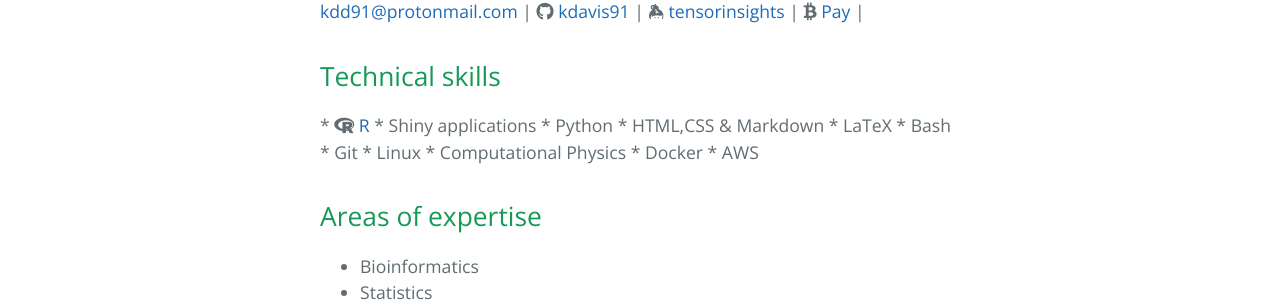
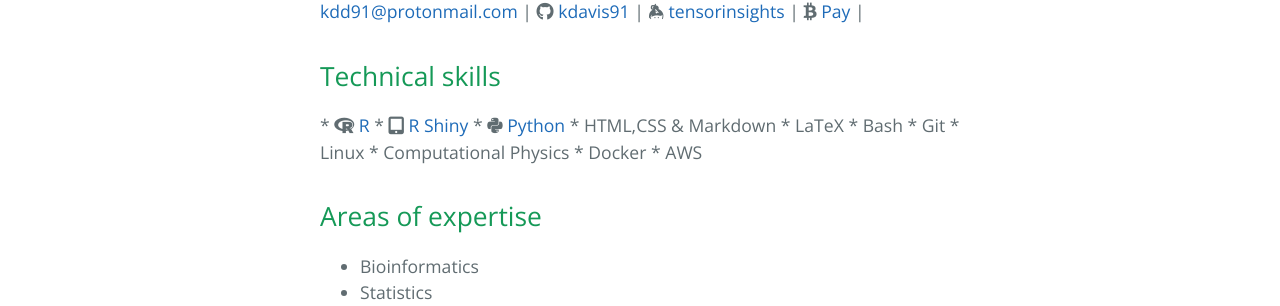
Before and after one commit to kdavis91/kdavis91.github.io, a Jekyll site: the page built from about.md, in a window 1280 px wide. Shown: the part 517-823 px from the top of the page. Built offline with Jekyll 4.4.1, drawn with Linux system fonts in a browser that asks for light colours; nearby versions of some CDN libraries.

Commit message:
Update about.md

```diff
--- a/about.md
+++ b/about.md
@@ -35,8 +35,8 @@ order: 0
 ## Technical skills
 <div>
 * <i class="fab fa-r-project"></i> <a href="https://www.r-project.org/">R</a>
-* Shiny applications
-* Python
+* <i class="fas fa-tablet-alt"></i> <a href="https://www.r-project.org/">R Shiny</a>
+* <i class="fab fa-python"></i> <a href="https://www.r-project.org/">Python</a>
 * HTML,CSS & Markdown
 * LaTeX
 * Bash
```
